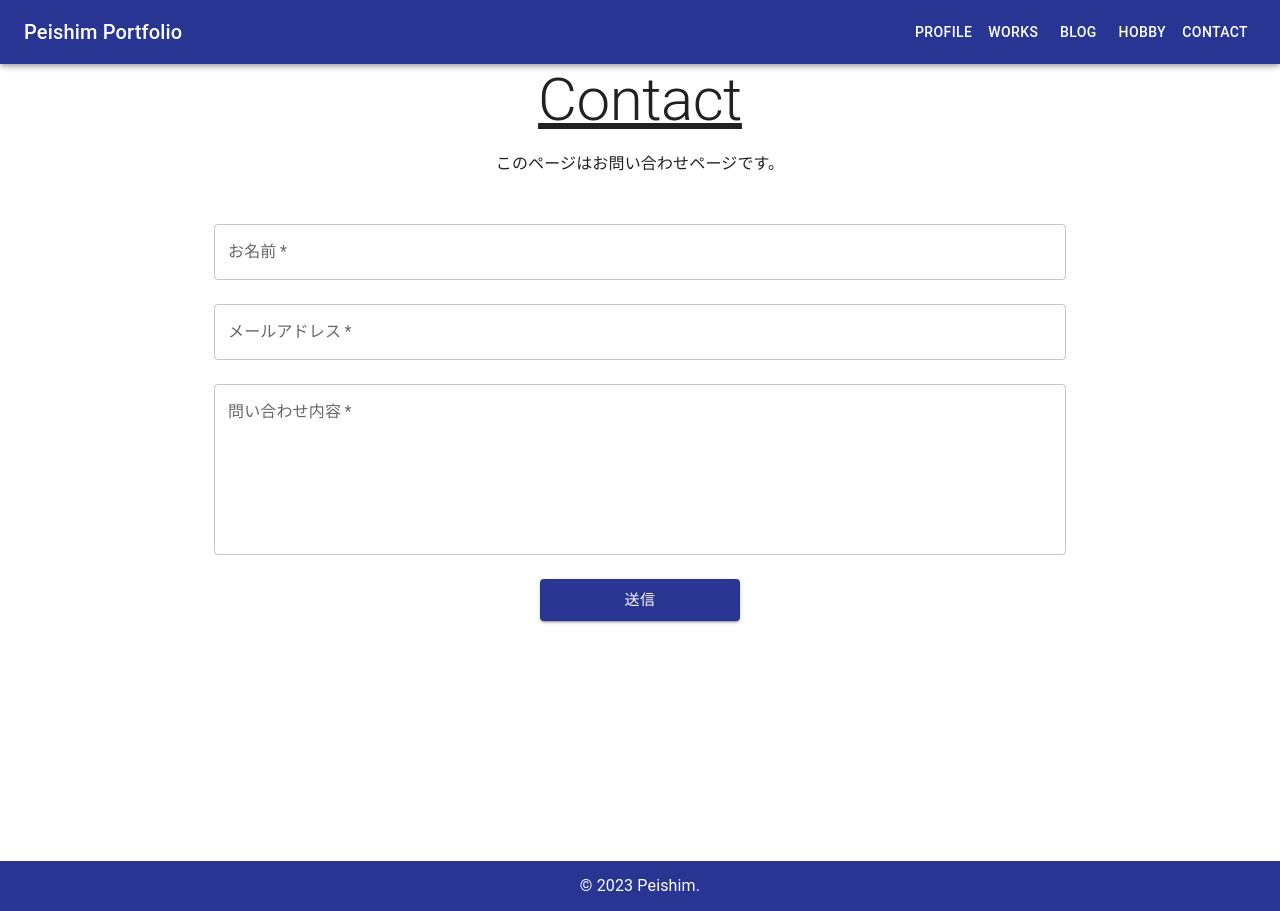
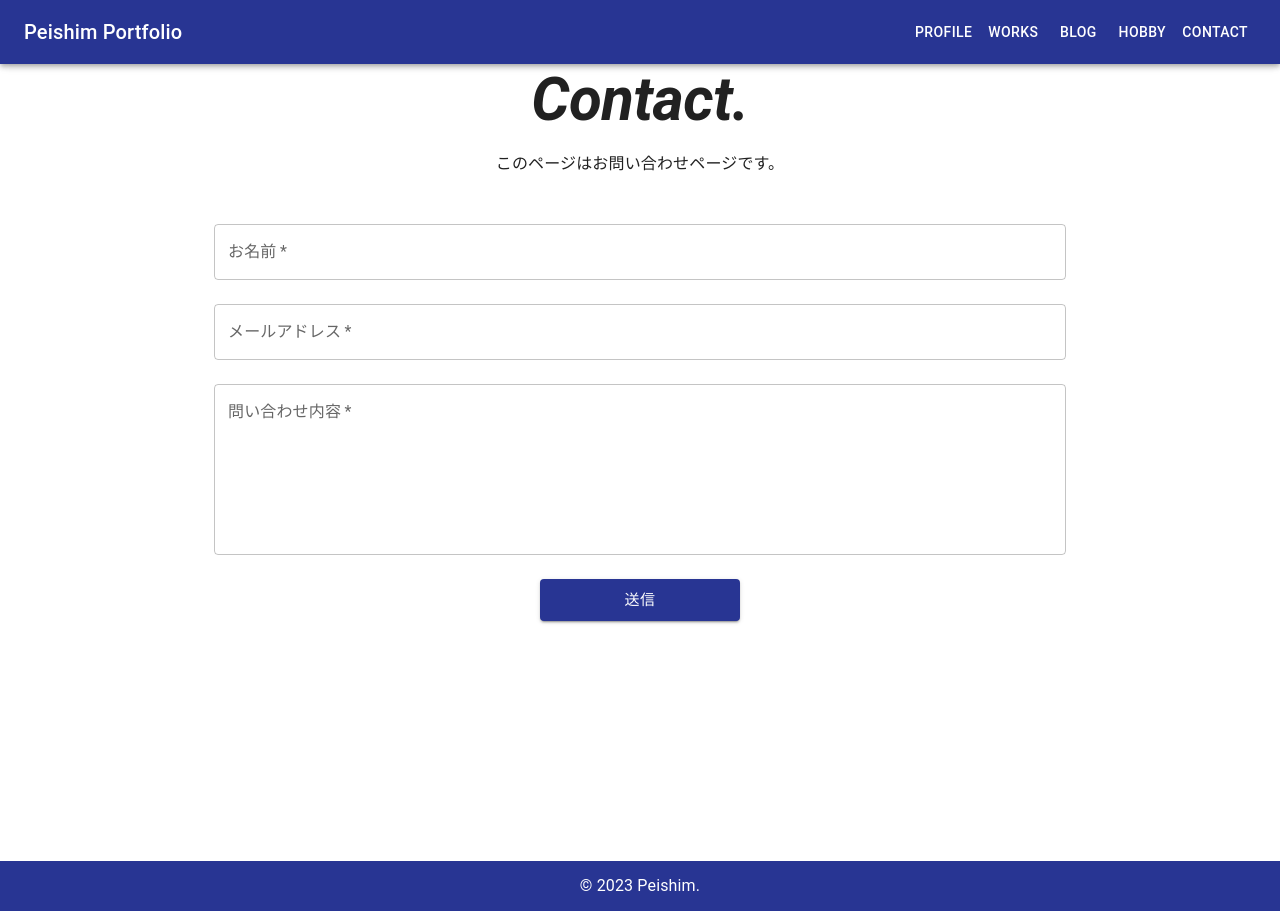
Before and after one commit to shimpei1494/pei-portfolio, a Next.js app: page /contact in a window 1280 px wide. Built offline with nearby package versions, Linux system fonts and the light colour scheme.

Commit message:
各ページのタイトルのコンポーネント化

```diff
--- /dev/null
+++ b/components/PageTitle/index.tsx
@@ -0,0 +1,10 @@
+import { Typography } from "@mui/material";
+
+export function PageTitle(props: {title: string}) {
+
+  return (
+    <Typography variant="h2" align='center' sx={{fontWeight: 'bold', fontStyle: 'italic'}} mb={2}>
+      {props.title}
+    </Typography>
+  );
+}
--- a/pages/blog.tsx
+++ b/pages/blog.tsx
@@ -2,6 +2,7 @@ import { Box, Container, Typography } from "@mui/material"
 import { Footer } from "../components/layouts/Footer"
 import Header from "../components/layouts/Header"
 import { HeadTag } from "../components/layouts/HeadTag"
+import { PageTitle } from "../components/PageTitle"
 
 function Blog() {
   return (
@@ -11,9 +12,7 @@ function Blog() {
       <Header />
       <Container maxWidth='md'>
         <Box mb={6}>
-          <Typography variant="h2" align='center' sx={{textDecoration: 'underline'}} mb={2}>
-            blog
-          </Typography>
+        <PageTitle title="Blog." />
           <Typography align='center'>
             このページではブログを紹介。<br/>
           </Typography>
--- a/pages/contact.tsx
+++ b/pages/contact.tsx
@@ -7,6 +7,7 @@ import { HeadTag } from "../components/layouts/HeadTag"
 import * as yup from 'yup'
 import { yupResolver } from '@hookform/resolvers/yup'
 import {useRouter} from "next/router";
+import { PageTitle } from "../components/PageTitle";
 
 type ContactForm = {
   name: string
@@ -54,9 +55,7 @@ function Contact() {
       <Header />
       <Container maxWidth='md'>
         <Box mb={6}>
-          <Typography variant="h2" align='center' sx={{textDecoration: 'underline'}} mb={2}>
-            Contact
-          </Typography>
+          <PageTitle title="Contact." />
           <Typography align='center'>
             このページはお問い合わせページです。<br/>
           </Typography>
--- a/pages/hobby.tsx
+++ b/pages/hobby.tsx
@@ -3,6 +3,7 @@ import { Box, Container, Typography } from "@mui/material"
 import { Footer } from "../components/layouts/Footer"
 import Header from "../components/layouts/Header"
 import { HeadTag } from "../components/layouts/HeadTag"
+import { PageTitle } from "../components/PageTitle"
 import { SnowYoutube } from "../components/SnowYoutube"
 
 function Hobby() {
@@ -13,9 +14,7 @@ function Hobby() {
       <Header />
       <Container maxWidth='md'>
         <Box mb={6}>
-          <Typography variant="h2" align='center' sx={{textDecoration: 'underline'}} mb={2}>
-            hobby
-          </Typography>
+        <PageTitle title="Hobby." />
           <Typography align='center'>
             このページではエンジニアとなんの関係もない私の趣味を紹介します。<br/>
             興味がある人のみ、ゆる〜く見てください。
--- a/pages/profile.tsx
+++ b/pages/profile.tsx
@@ -12,6 +12,7 @@ import TimelineConnector from '@mui/lab/TimelineConnector';
 import TimelineContent from '@mui/lab/TimelineContent';
 import TimelineDot from '@mui/lab/TimelineDot';
 import { TimelineOppositeContent } from "@mui/lab"
+import { PageTitle } from "../components/PageTitle"
 
 function Profile() {
   return (
@@ -21,9 +22,7 @@ function Profile() {
       <Header />
         <Container maxWidth='md'>
           <Box mb={6}>
-            <Typography variant="h2" align='center' sx={{textDecoration: 'underline'}} mb={2}>
-              profile
-            </Typography>
+          <PageTitle title="Profile." />
             <Typography align='center'>
               このページでは少し詳細なプロフィールを紹介します。
             </Typography>
--- a/pages/thanks.tsx
+++ b/pages/thanks.tsx
@@ -2,6 +2,7 @@ import { Box, Container, Typography } from "@mui/material"
 import { Footer } from "../components/layouts/Footer"
 import Header from "../components/layouts/Header"
 import { HeadTag } from "../components/layouts/HeadTag"
+import { PageTitle } from "../components/PageTitle"
 
 function Thanks() {
   return (
@@ -11,9 +12,7 @@ function Thanks() {
       <Header />
       <Container maxWidth='md'>
         <Box mb={6}>
-          <Typography variant="h2" align='center' sx={{textDecoration: 'underline'}} mb={2}>
-            Thanks
-          </Typography>
+          <PageTitle title="Thanks." />
           <Typography align='center'>
             お問い合わせのメールは正常に送信されました。<br/>
           </Typography>
--- a/pages/works.tsx
+++ b/pages/works.tsx
@@ -2,6 +2,7 @@ import { Box, Container, Typography } from "@mui/material"
 import { Footer } from "../components/layouts/Footer"
 import Header from "../components/layouts/Header"
 import { HeadTag } from "../components/layouts/HeadTag"
+import { PageTitle } from "../components/PageTitle"
 
 function Works() {
   return (
@@ -11,9 +12,7 @@ function Works() {
       <Header />
       <Container maxWidth='md'>
         <Box mb={6}>
-          <Typography variant="h2" align='center' sx={{textDecoration: 'underline'}} mb={2}>
-            Works
-          </Typography>
+          <PageTitle title="Works." />
           <Typography align='center'>
             このページでは作成したアプリを紹介します。<br/>
           </Typography>
```
